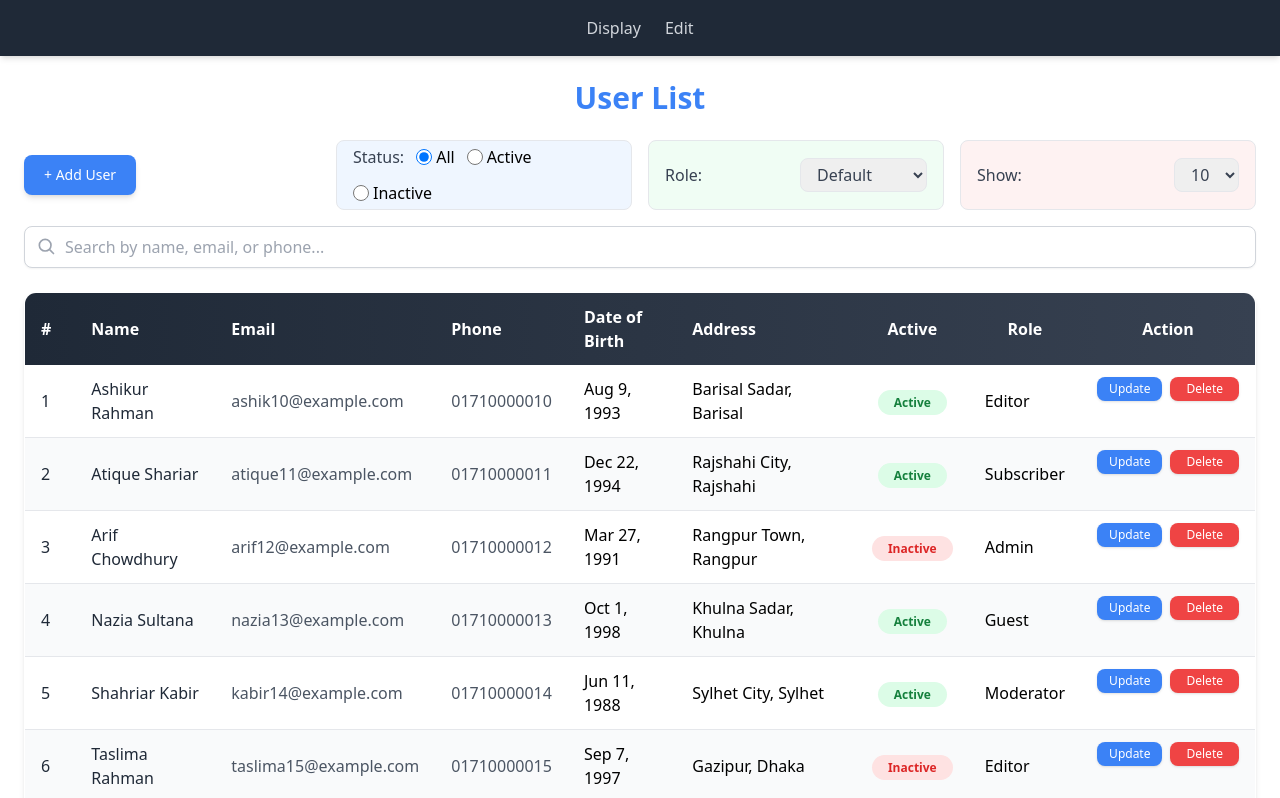
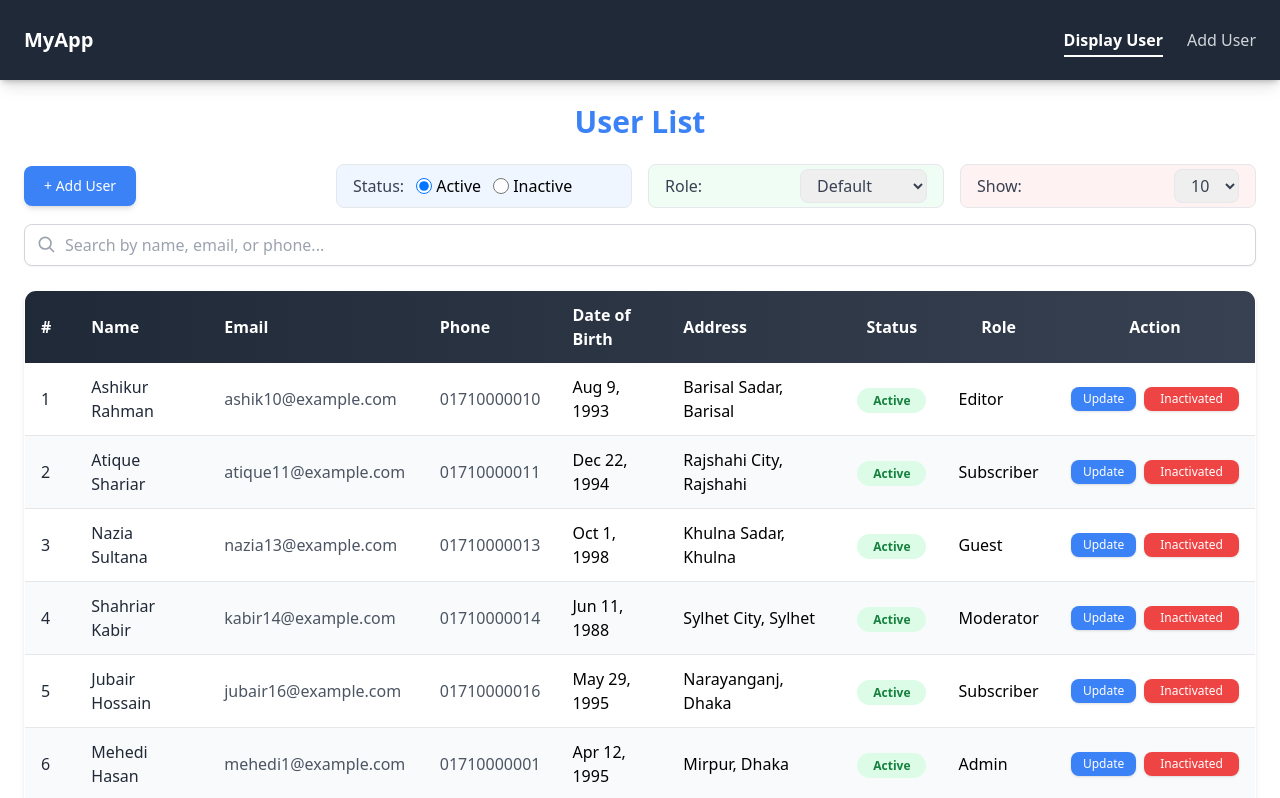
Before and after one commit to atique0x/user-management, an Angular app: page / in a window 1280 px wide. Shown: the top 798 px of the page. Built offline with nearby package versions, Linux system fonts and the light colour scheme.

Commit message:
remove toggling, remove filtered all status, add specific action button for status

```diff
--- a/src/app/app-routing.module.ts
+++ b/src/app/app-routing.module.ts
@@ -5,8 +5,8 @@ import { EditUsersComponent } from './edit-users/edit-users.component';
 
 const routes: Routes = [
   { path: '', component: DisplayUsersComponent },
-  { path: 'edit-user', component: EditUsersComponent },
-  { path: 'edit-user/:id', component: EditUsersComponent },
+  { path: 'add-user', component: EditUsersComponent },
+  { path: 'add-user/:id', component: EditUsersComponent },
 ];
 
 @NgModule({
--- a/src/app/display-users/display-users.component.html
+++ b/src/app/display-users/display-users.component.html
@@ -18,7 +18,7 @@
         class="flex flex-wrap items-center gap-3 bg-blue-50 border rounded-lg px-4 py-1"
       >
         <span class="text-gray-700 font-medium">Status:</span>
-        <label class="flex items-center gap-1 cursor-pointer">
+        <!-- <label class="flex items-center gap-1 cursor-pointer">
           <input
             type="radio"
             name="statusFilter"
@@ -28,7 +28,7 @@
             class="h-4 w-4 text-blue-600 border-gray-300"
           />
           All
-        </label>
+        </label> -->
         <label class="flex items-center gap-1 cursor-pointer">
           <input
             type="radio"
@@ -131,7 +131,7 @@
           <th class="py-3 px-4 text-left">Phone</th>
           <th class="py-3 px-4 text-left">Date of Birth</th>
           <th class="py-3 px-4 text-left">Address</th>
-          <th class="py-3 px-4 text-center">Active</th>
+          <th class="py-3 px-4 text-center">Status</th>
           <th class="py-3 px-4 text-center">Role</th>
           <th class="py-3 px-4 text-center">Action</th>
         </tr>
@@ -178,7 +178,6 @@
           <td class="py-3 px-4">{{ user.dob | date }}</td>
           <td class="py-3 px-4">{{ user.address | titlecase }}</td>
           <td class="py-3 px-4 text-center">
-            <button (click)="onToggleActiveStatus(user.id)">
             <span
               class="px-4 py-1 text-xs font-semibold rounded-full"
               [ngClass]="
@@ -189,10 +188,10 @@
             >
               {{ user.isActive ? "Active" : "Inactive" }}
             </span>
-            </button>
           </td>
           <td class="py-3 px-4">{{ user.role | titlecase }}</td>
-          <td class="py-3 px-4 text-center flex gap-2 justify-center">
+          <td class="py-3 px-4 text-center">
+            <div *ngIf="user.isActive" class="flex gap-2 justify-center">
               <button
                 (click)="onUpdateUser(user.id)"
                 class="px-3 py-1 bg-blue-500 text-white text-xs rounded-lg shadow hover:bg-blue-600 transition"
@@ -200,11 +199,27 @@
                 Update
               </button>
               <button
+                (click)="onToggleActiveStatus(user.id)"
+                class="px-4 py-1 bg-red-500 text-white text-xs rounded-lg shadow hover:bg-red-600 transition"
+              >
+                Inactivated
+              </button>
+            </div>
+
+            <div *ngIf="!user.isActive" class="flex gap-2 justify-center">
+              <button
                 (click)="onDeleteUser(user.id)"
                 class="px-4 py-1 bg-red-500 text-white text-xs rounded-lg shadow hover:bg-red-600 transition"
               >
                 Delete
               </button>
+              <button
+                (click)="onToggleActiveStatus(user.id)"
+                class="px-4 py-1 bg-green-500 text-white text-xs rounded-lg shadow hover:bg-green-600 transition"
+              >
+                Reactivated
+              </button>
+            </div>
           </td>
         </tr>
       </tbody>
--- a/src/app/display-users/display-users.component.ts
+++ b/src/app/display-users/display-users.component.ts
@@ -21,7 +21,7 @@ export class DisplayUsersComponent implements OnInit, OnDestroy {
   totalPages = 1;
 
   searchText = '';
-  statusFilter: UserStatus = 'all';
+  statusFilter: UserStatus = 'active';
   role: UserRole | 'default' = 'default';
   roles = Object.values(UserRole);
 
@@ -42,7 +42,7 @@ export class DisplayUsersComponent implements OnInit, OnDestroy {
       (params: Params) => {
         this.currentPage = params['page'] ? +params['page'] : 1;
         this.itemsPerPage = params['limit'] ? +params['limit'] : 10;
-        this.statusFilter = params['status'] ? params['status'] : 'all';
+        this.statusFilter = params['status'] ? params['status'] : 'active';
         this.role = params['role'] ? params['role'] : 'default';
         this.searchText = params['search'] || '';
         this.loadUsers();
@@ -83,28 +83,24 @@ export class DisplayUsersComponent implements OnInit, OnDestroy {
     if (!userId) return;
     if (confirm('Are you sure you want to change active status?')) {
       this.usersService.toggleActiveStatus(userId);
+
       this.loadUsers();
     }
+  }
+
+  onAddUser(): void {
+    this.router.navigate(['/add-user']);
+  }
+
+  onUpdateUser(userId?: string): void {
+    if (!userId) return;
+    this.router.navigate(['/add-user', userId]);
   }
 
   onDeleteUser(userId?: string): void {
     if (!userId) return;
     this.usersService.deleteUser(userId);
     this.loadUsers();
-  }
-
-  onAddUser(): void {
-    this.router.navigate(['/edit-user']);
-  }
-
-  onUpdateUser(userId?: string): void {
-    if (!userId) return;
-    const user = this.usersService.getUserById(userId);
-    if (user && !user.isActive) {
-      alert(`${user.name} is inactive, can't update.`);
-      return;
-    }
-    this.router.navigate(['/edit-user', userId]);
   }
 
   private loadUsers(): void {
--- a/src/app/edit-users/edit-users.component.html
+++ b/src/app/edit-users/edit-users.component.html
@@ -129,29 +129,6 @@
     </p>
   </div>
 
-  <!-- Active Status -->
-  <div>
-    <label for="activeStatus" class="block mb-1 font-medium text-gray-700">
-      Active Status <span class="text-red-500">*</span>
-    </label>
-    <select
-      formControlName="isActive"
-      id="activeStatus"
-      class="w-full border border-gray-300 bg-gray-50 rounded-lg px-4 py-2 text-sm shadow-sm focus:outline-none"
-    >
-      <option [ngValue]="true">Active</option>
-      <option [ngValue]="false">Inactive</option>
-    </select>
-    <p
-      class="text-sm text-red-500 mt-1"
-      *ngIf="
-        userForm.get('isActive')?.touched && userForm.get('isActive')?.invalid
-      "
-    >
-      Please select active status.
-    </p>
-  </div>
-
   <!-- User Role -->
   <div>
     <label class="block mb-1 font-medium text-gray-700">
--- a/src/app/edit-users/edit-users.component.ts
+++ b/src/app/edit-users/edit-users.component.ts
@@ -37,7 +37,7 @@ export class EditUsersComponent implements OnInit {
 
   onUserFormSubmit(): void {
     if (this.userForm.invalid) return;
-    console.log(this.userForm.value);
+
     if (this.isUpdateMode && this.updateUserId) {
       this.usersService.updateUser(this.updateUserId, this.userForm.value);
       this.router.navigate(['']);
@@ -56,7 +56,6 @@ export class EditUsersComponent implements OnInit {
       phone: '',
       dob: '',
       address: '',
-      isActive: false,
       role: UserRole.Guest,
     };
 
@@ -78,7 +77,6 @@ export class EditUsersComponent implements OnInit {
         Validators.required,
         Validators.minLength(3),
       ]),
-      isActive: new FormControl(data.isActive, [Validators.required]),
       role: new FormControl(data.role, [Validators.required]),
     });
   }
@@ -86,7 +84,6 @@ export class EditUsersComponent implements OnInit {
   private formReset(): void {
     this.userForm.reset();
     this.userForm.patchValue({
-      isActive: false,
       role: UserRole.Guest,
     });
   }
--- a/src/app/navbar/navbar.component.html
+++ b/src/app/navbar/navbar.component.html
@@ -1,20 +1,39 @@
-<nav class="container mx-auto px-4">
-  <ul class="flex justify-center space-x-6 py-4">
+<nav class="bg-gray-800 shadow-lg">
+  <div class="container mx-auto px-6">
+    <div class="flex items-center justify-between h-20">
+      <!-- Logo / Brand -->
+      <div class="flex-shrink-0">
+        <a
+          href="/"
+          class="text-white text-xl font-semibold hover:text-gray-300 transition-colors duration-200"
+        >
+          MyApp
+        </a>
+      </div>
+
+      <!-- Navigation Links -->
+      <ul class="flex space-x-6">
         <li>
           <a
-        routerLink=""
-        class="text-gray-300 hover:text-white transition-colors duration-200"
+            routerLink="/"
+            routerLinkActive="text-white border-b-2 border-white font-bold"
+            [routerLinkActiveOptions]="{ exact: true }"
+            class="text-gray-300 hover:text-white transition-colors duration-200 pb-1"
           >
-        Display
+            Display User
           </a>
         </li>
         <li>
           <a
-        routerLink="edit-user"
-        class="text-gray-300 hover:text-white transition-colors duration-200"
+            routerLink="/add-user"
+            routerLinkActive="text-white border-b-2 border-white font-bold"
+            [routerLinkActiveOptions]="{ exact: true }"
+            class="text-gray-300 hover:text-white transition-colors duration-200 pb-1"
           >
-        Edit
+            Add User
           </a>
         </li>
       </ul>
+    </div>
+  </div>
 </nav>
--- a/src/app/services/users.service.ts
+++ b/src/app/services/users.service.ts
@@ -24,10 +24,18 @@ export class UsersService {
     this.searchSubject.next(text);
   }
 
+  toggleActiveStatus(userId: string): void {
+    const user = this.getUserById(userId);
+    if (user) {
+      user.isActive = !user.isActive;
+      this.setUsersToLocalStorage();
+    }
+  }
+
   getPaginatedUsers(
     page: number,
     itemsPerPage: number,
-    status: UserStatus = 'all',
+    status: UserStatus = 'active',
     role: UserRole | 'default' = 'default',
     searchText: string = ''
   ): { users: User[]; totalUsers: number } {
@@ -39,20 +47,8 @@ export class UsersService {
     return { users: paginatedUsers, totalUsers };
   }
 
-  toggleActiveStatus(userId: string): void {
-    const user = this.getUserById(userId);
-    if (user) {
-      user.isActive = !user.isActive;
-      this.setUsersToLocalStorage();
-    }
-  }
-
   addUser(user: User): void {
-    console.log(user.isActive);
-    const newUser: User = {
-      id: uuidv4(),
-      ...user,
-    };
+    const newUser: User = { id: uuidv4(), ...user, isActive: false };
     this.users = [newUser, ...this.users];
     this.setUsersToLocalStorage();
   }
@@ -64,40 +60,17 @@ export class UsersService {
   updateUser(userId: string, updatedUserData: User): void {
     const index = this.users.findIndex((u) => u.id === userId);
     if (index !== -1) {
-      this.users[index] = {
-        ...this.users[index],
-        ...updatedUserData,
-      };
+      this.users[index] = { ...this.users[index], ...updatedUserData };
       this.setUsersToLocalStorage();
     }
   }
 
   deleteUser(userId: string): void {
     const user = this.getUserById(userId);
-    if (!user) {
-      alert('User not found.');
-      return;
-    }
-    if (user.isActive) {
-      alert(`${user.name} is active, can't delete.`);
-      return;
-    }
+    if (!user) return;
     if (confirm(`Are you sure you want to delete "${user.name}"?`)) {
       this.users = this.users.filter((u) => u.id !== userId);
       this.setUsersToLocalStorage();
-    }
-  }
-
-  private setUsersToLocalStorage(): void {
-    localStorage.setItem('users', JSON.stringify(this.users));
-  }
-
-  private getUsersFromLocalStorage(): User[] {
-    try {
-      const usersData = localStorage.getItem('users');
-      return usersData ? (JSON.parse(usersData) as User[]) : [];
-    } catch {
-      return [];
     }
   }
 
@@ -129,4 +102,17 @@ export class UsersService {
     }
     return filtered;
   }
+
+  private setUsersToLocalStorage(): void {
+    localStorage.setItem('users', JSON.stringify(this.users));
+  }
+
+  private getUsersFromLocalStorage(): User[] {
+    try {
+      const usersData = localStorage.getItem('users');
+      return usersData ? (JSON.parse(usersData) as User[]) : [];
+    } catch {
+      return [];
+    }
+  }
 }
--- a/src/app/types/user-status.type.ts
+++ b/src/app/types/user-status.type.ts
@@ -1 +1 @@
-export type UserStatus = 'all' | 'active' | 'inactive';
+export type UserStatus = 'active' | 'inactive';
```
Lines whose indentation alone changed are shown as unchanged.
